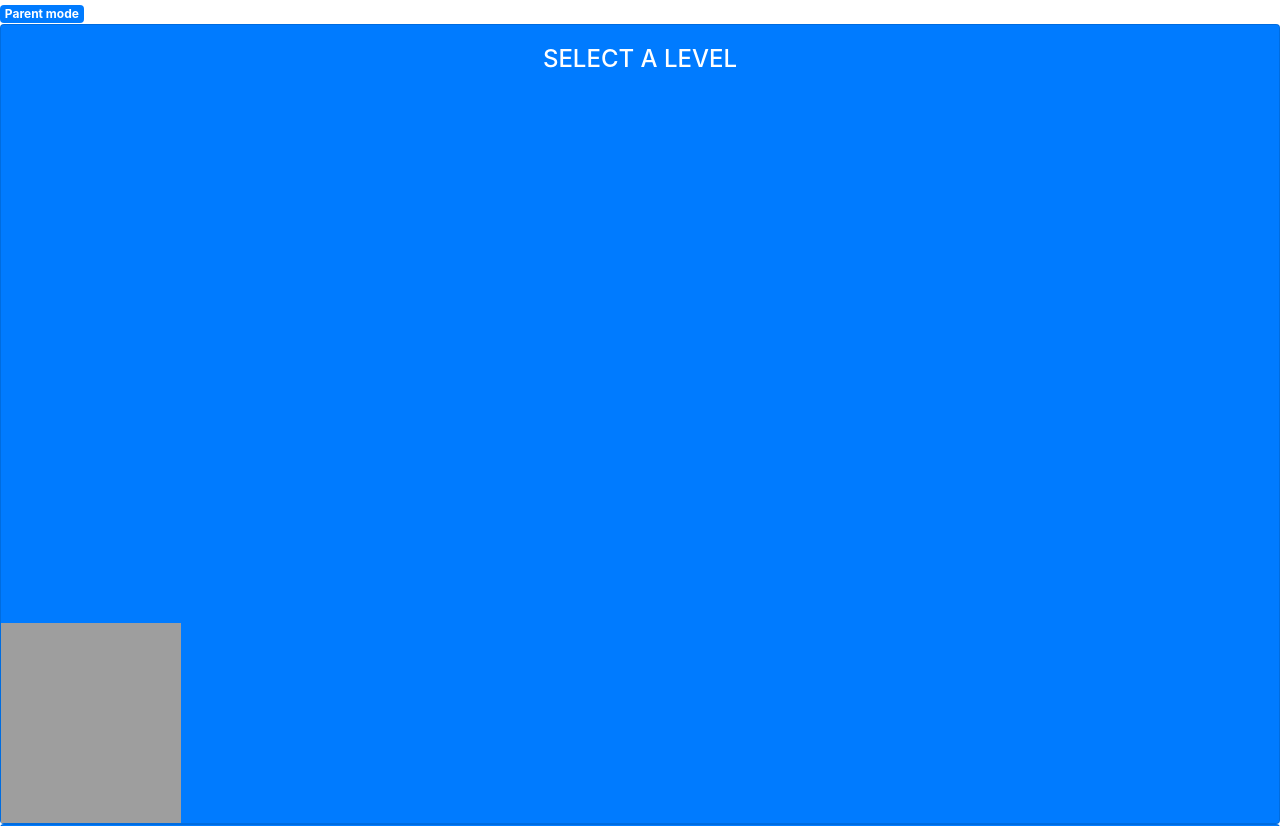
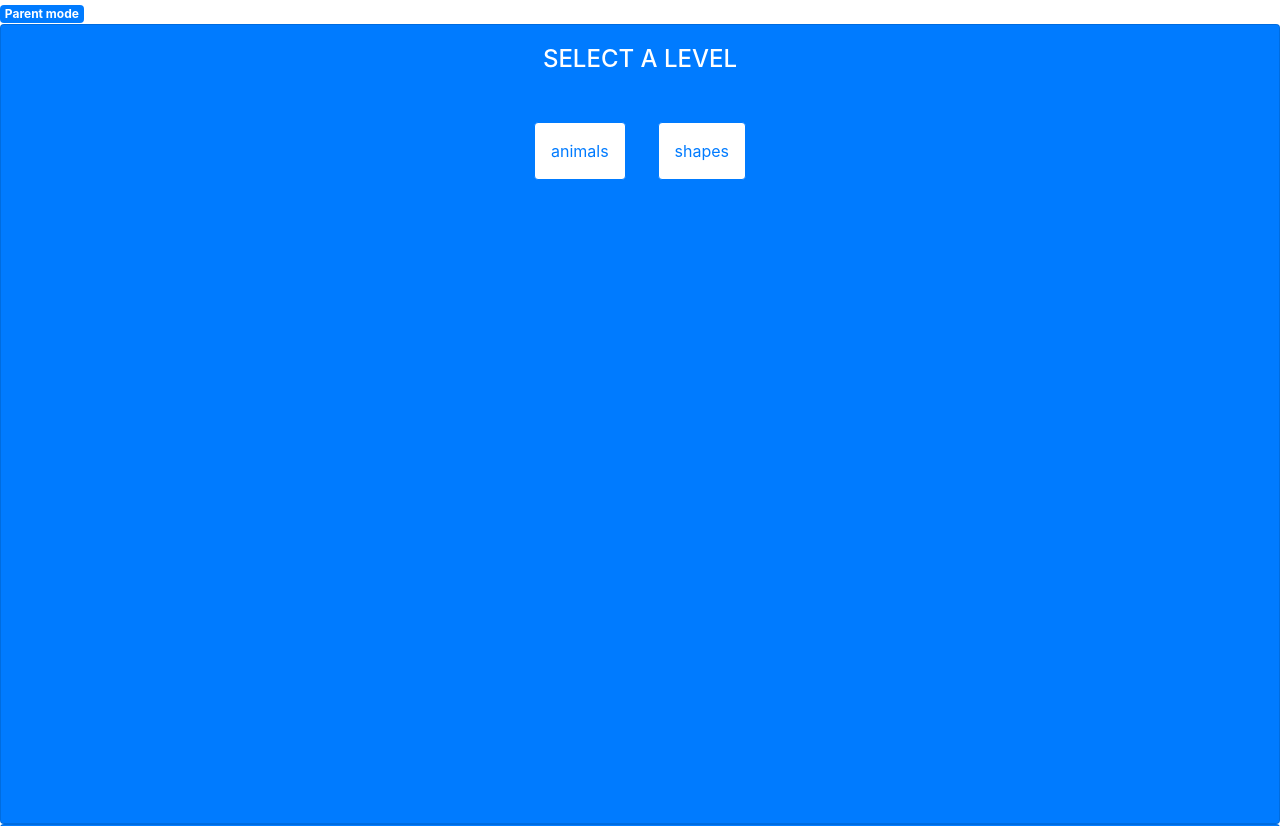
Before and after one commit to jessicalatorre/Kidz-App, a website: page public/game.html in a window 1280 px wide. Shown: the top 826 px of the page. Drawn offline with nearby package versions, Linux system fonts and the light colour scheme; grey boxes are pictures that could not be loaded.

Commit message:
changed levels screen and added shapes

```diff
--- a/public/css/game.css
+++ b/public/css/game.css
@@ -7,7 +7,17 @@ body {
 }
 
 #levels{
-    height: 100%
+    height: 100%;
+    display: block;
+    text-align: center;
+}
+
+.level-option{
+    margin: 1rem;
+    padding: 1rem;
+    border: .25 solid white;
+    color: #007bff;
+    background-color: white;
 }
 
 #game-parent{
--- a/public/js/game.js
+++ b/public/js/game.js
@@ -39,24 +39,39 @@ levels = [{
 }, {
     name: 'shapes',
     image: "https://loremflickr.com/180/100",
-    promptText: "",
-    promptAudio: "",
+    prompts: [{
+        name: "square",
+        text: "FIND THE SQUARE",
+        audio: ""
+    }, {
+        name: "triangle",
+        text: "FIND THE TRIANGLE",
+        audio: ""
+    }, {
+        name: "circle",
+        text: "FIND THE CIRCLE",
+        audio: ""
+    }, {
+        name: "star",
+        text: "FIND THE STAR",
+        audio: ""
+    }],
     choices: [{
         name: "square",
-        image: "https://loremflickr.com/180/100",
+        image: "./images/shapes/square.png",
         sound: "",
 
     }, {
         name: "triangle",
-        image: "https://loremflickr.com/180/100",
+        image: "./images/shapes/triangle.png",
         sound: "",
     }, {
         name: "circle",
-        image: "https://loremflickr.com/180/100",
+        image: "./images/shapes/circle.png",
         sound: "",
     }, {
         name: "star",
-        image: "https://loremflickr.com/180/100",
+        image: "./images/shapes/star.png",
         sound: "",
     }]
 }]
@@ -67,12 +82,10 @@ var showLevels = () => {
         if (levels.hasOwnProperty(key)) {
             const element = levels[key];
             console.log('element:', element);
-            var levelDiv = $('<div class="level-option">')
-            var newImg = $('<img>')
-            $('#levels').append(levelDiv);
-            $(levelDiv).attr('value', element.name);
-            $(newImg).attr('src', element.image)
-            $(levelDiv).append(newImg)
+            var levelBttn = $('<button type="button" class="btn btn-outline-primary level-option">')
+            $('#levels').append(levelBttn);
+            $(levelBttn).attr('value', element.name);
+            $(levelBttn).text(element.name)
         }
     }
 }
@@ -104,7 +117,6 @@ var givePrompt = (selectedLevel) => {
                 var prompt = element.prompts[randomInt]
                 promptDiv = $('#prompt')
                 $(promptDiv).text(prompt.text);
-                // $('#game').append(promptDiv);
                 return prompt.name
             }
         }
@@ -147,7 +159,6 @@ var checkClick = (selectedObject, correctAnswer) => {
     console.log('selected object:', selectedObject);
     if (correctAnswer === selectedObject) {
         console.log("YAYAYAYAYAYAY");
-        // console.log('user?', req.user);
         var correctAnswer = givePrompt(selectedLevel);
         var data = {
             userID: 1,
```
Also changed, not shown: public/images/shapes/circle.png (added), public/images/shapes/square.png (added), public/images/shapes/star.png (added), public/images/shapes/triangle.png (added).
